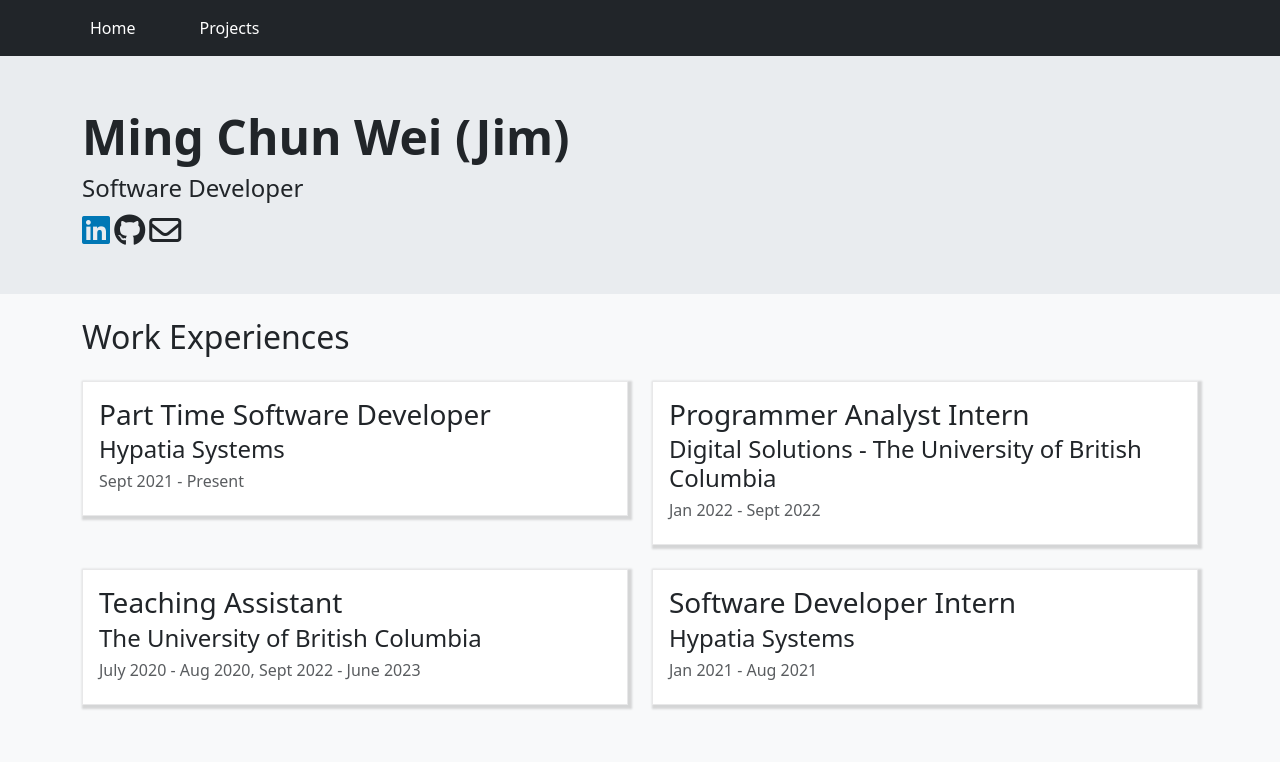
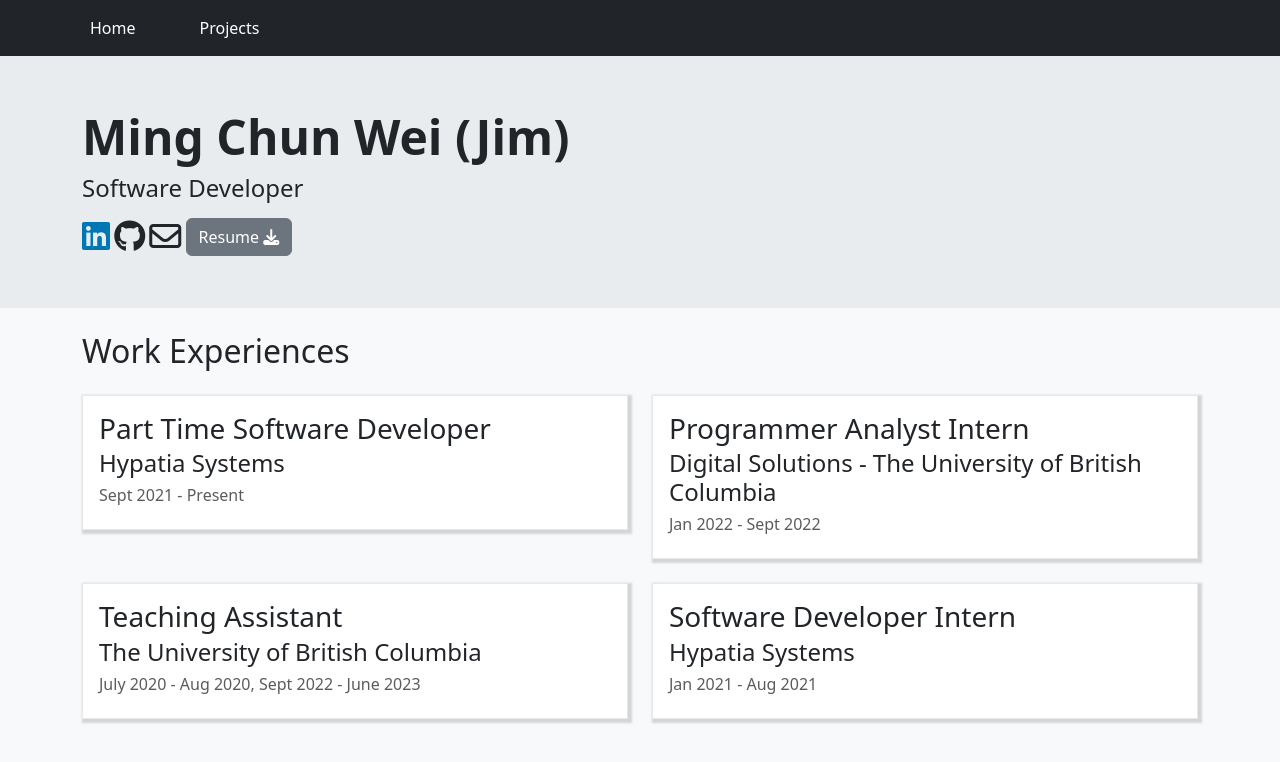
Before and after one commit to jimwei6/jimwei6.github.io, a Jekyll site: the page built from index.markdown, in a window 1280 px wide. Shown: the top 762 px of the page. Built offline with Jekyll 4.4.1, drawn with Linux system fonts in a browser that asks for light colours.

Commit message:
upload resume and add button for resume dowloading

```diff
--- a/_layouts/base.html
+++ b/_layouts/base.html
@@ -13,6 +13,7 @@
         <div class="container py-1">
           <h1 class="display-5 fw-bold">Ming Chun Wei (Jim)</h1>
           <h4 class="mb-3">Software Developer</h4>
+          <div>
             <a class="text-decoration-none" style="color:#0077B5" href="{{ site.author.linkedin }}" target="_blank">
               <i class="fa-brands fa-linkedin fa-2xl" style="color:#0077B5"></i>
             </a>
@@ -22,6 +23,12 @@
             <a class="text-decoration-none text-dark u-email" href="mailto:{{ site.author.email }}">
               <i class="fa-regular fa-envelope fa-2xl"></i>
             </a>
+            <a href="/Jim_CS_Resume.pdf" download="Jim_CS_Resume.pdf">
+              <button class="btn btn-secondary">Resume
+                <i class="fa-solid fa-download"></i>
+              </button>
+            </a>
+          </div>
         </div>
       </div>
       {{ content }}
```
Also changed, not shown: 1 other file. Lines whose indentation alone changed are shown as unchanged.
